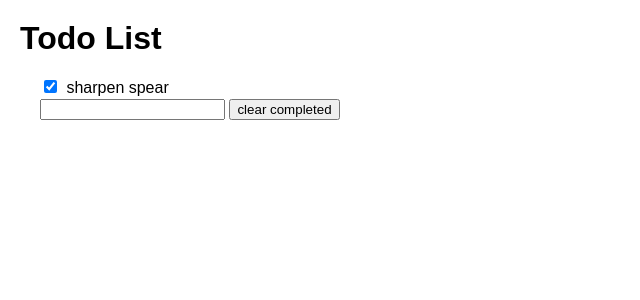
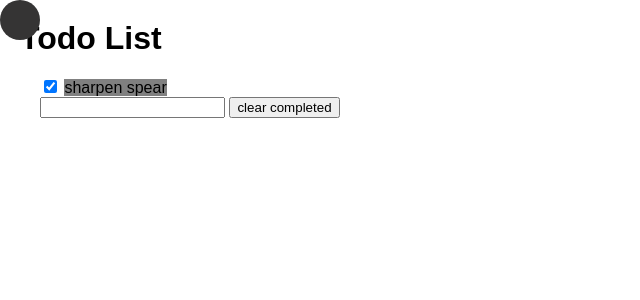
Before and after one commit to NesiAwesomeneess/Something-I-Svelte, a SvelteKit app in the folder Todo-app/: page / in a window 1280 px wide. Both pictures are taken after a click on the checkbox 50 px from the left and 86 px from the top of the page. Shown: the top 300 px of the page, without its empty margins (0-640 px from the left). Built offline with nearby package versions, Linux system fonts and the light colour scheme.

Commit message:
refactored the code
The code is fully functional now

```diff
--- a/Todo-app/src/app.html
+++ b/Todo-app/src/app.html
@@ -1,5 +1,5 @@
 <!DOCTYPE html>
-<html lang="en">
+<html lang="en" style="font-family: Arial, Helvetica, sans-serif">
   <head style="margin: 0">
     <meta charset="utf-8" />
     <link rel="icon" href="%sveltekit.assets%/favicon.png" />
--- a/Todo-app/src/lib/entry.svelte
+++ b/Todo-app/src/lib/entry.svelte
@@ -1,48 +1,62 @@
 <script>
-    import {createEventDispatcher} from 'svelte'
+    export let completed = false
+    export let id
+    export let task = "new"
+    let newTask = task
 
-    const dispatcher = createEventDispatcher()
+    function finishedEdit(){
+        if (newTask){
+            task = newTask
+            return
+        }
+        newTask = task
 
-    export let entry = {task: "new", id: 0, completed: false}
-    export let task = entry.task
-    let editing = false
-
-    function initialEntryEdit(){
-        editing = true
-    }
-
-    function finishEntryEdit(){
-        editing = false
-        dispatcher("edit", {entry: entry})
+// I just put this here because I was tired of the error
+        id = id
     }
 
 </script>
 
 <!-- this is a list entry essentially -->
 <li>
-    <input type="checkbox" bind:checked={entry.completed}/>
-    {#if editing}
-        <input class="edit-entry"
-        bind:value={task}
-        on:blur={finishEntryEdit}/>
+    <input type="checkbox" bind:checked={completed}/>
+    {#if completed}
+    <span class="completed-task">
+        {task}
+    </span>
     {:else}
-        <button class="entry"
-        on:click={initialEntryEdit}>
-        {entry.task}
-        </button>
+        <input class="entry"
+        bind:value={newTask}
+        on:focus={(event) => event.target.select()}
+        on:blur={finishedEdit}
+        on:keypress={(event) => {if (event.key === "Enter"){
+            finishedEdit()
+        }}}/>
     {/if}
+
+
 </li>
 
 <style>
-    .edit-entry {
-        position: absolute;
-    }
+
 
     .entry {
         font-size: 1rem;
+        resize: horizontal;
 
+        border: none;
         border-style: none;
         background-color: rgba(240, 248, 255, 0);
         padding: 2px;
     }
+
+    .entry:focus {
+        margin: 2px;
+        resize: horizontal;
+    }
+
+    .completed-task {
+        background-color: gray;
+    }
+
 </style>
--- a/Todo-app/src/routes/+page.svelte
+++ b/Todo-app/src/routes/+page.svelte
@@ -3,6 +3,9 @@
 
     let todos = [{task : "sharpen spear", id : 0, completed: false}]
     let newTask = ''
+
+    let mouseX = 0
+    let mouseY = 0
 
     function addTodo(){
         if (newTask){
@@ -15,6 +18,12 @@
         todos = todos.filter(({completed}) => {return !(completed)});
     }
 
+    window.onmousemove = e => {
+        mouseX = e.clientX
+        mouseY = e.clientY
+    }
+
+
 </script>
 
 <main>
@@ -22,20 +31,26 @@
 
     <ul class="todo-list">
         {#each todos as entry (entry.id)}
-            <Entry entry={entry}
+            <Entry id={entry.id}
             bind:task={entry.task}
-            />
+            bind:completed={entry.completed}/>
         {/each}
-        <input bind:value={newTask} on:blur={addTodo}/>
+
+        <input
+        bind:value={newTask}
+        on:blur={addTodo}
+        on:keypress={(event) => {if (event.key === "Enter"){
+            addTodo()
+        }}}/>
+
         <button on:click={taskCompleted}>clear completed</button>
     </ul>
+
+    <div class="mouse-trail" x="{mouseX}px"></div>
 
 </main>
 
 <style>
-    * {
-        font-family: Arial, Helvetica, sans-serif;
-    }
 
     h1{
         margin: 20px;
@@ -45,4 +60,20 @@
         list-style: none;
     }
 
+    .mouse-trail {
+        position: fixed;
+        left: var(x);
+        top: 0px;
+        z-index: 200;
+
+        background-color: rgb(53, 52, 52);
+
+        width: 40px;
+        height: 40px;
+        border-radius: 50%;
+
+        pointer-events: none;
+
+    }
+
 </style>
```
